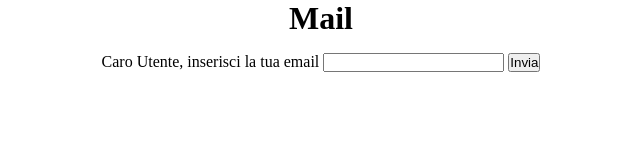
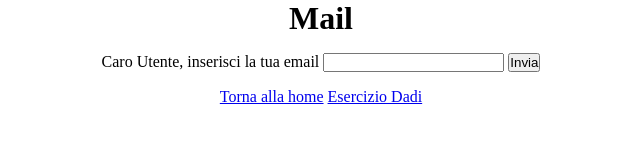
Before and after one commit to Binotz/js-mail-dadi, a plain HTML site: page mail/index.html in a window 1280 px wide. Shown: the whole page, without its empty margins (319-959 px from the left). Drawn offline with Linux system fonts and the light colour scheme.

Commit message:
Code cleaned and added a very simple navigation

```diff
--- a/dadi/js/script.js
+++ b/dadi/js/script.js
@@ -13,11 +13,10 @@ const result = document.getElementById('result');
 
 playBtn.addEventListener('click',
 function(){
-        //al click, genero 2 numeri a caso, per il player e per il pc
+        //al click, genero 2 numeri a caso, per il player e per il pc, tra 1 e 6 inclusi
         playerNumber = Math.floor(Math.random() * 6) + 1;
         PCNumber = Math.floor(Math.random() * 6) + 1;
-        console.log(playerNumber, PCNumber);
-        //controllo il risultato
+        //controllo il valore del lancio per decidere il vincitore, o la parità
         if (playerNumber > PCNumber){
             msg = 'Hai vinto, il PC ha perso!';
         } else if(PCNumber > playerNumber){
--- a/mail/css/style.css
+++ b/mail/css/style.css
@@ -10,3 +10,6 @@ h1{
 .container{
     text-align: center;
 }
+div{
+    padding-bottom: 1rem;
+}
--- a/mail/index.html
+++ b/mail/index.html
@@ -15,6 +15,8 @@
         <input type="email" id="email-input">
         <button id="submit-btn"> Invia </button>
         <div id="email-check"></div>
+        <a href="../index.html">Torna alla home</a>
+        <a href="../dadi/index.html">Esercizio Dadi</a>
     </div>
     <!--Local JS -->
     <script type="text/javascript" src="./js/script.js"></script>
```
Also changed, not shown: dadi/index.html (+3 -0 lines), index.html (+2 -1 lines).
